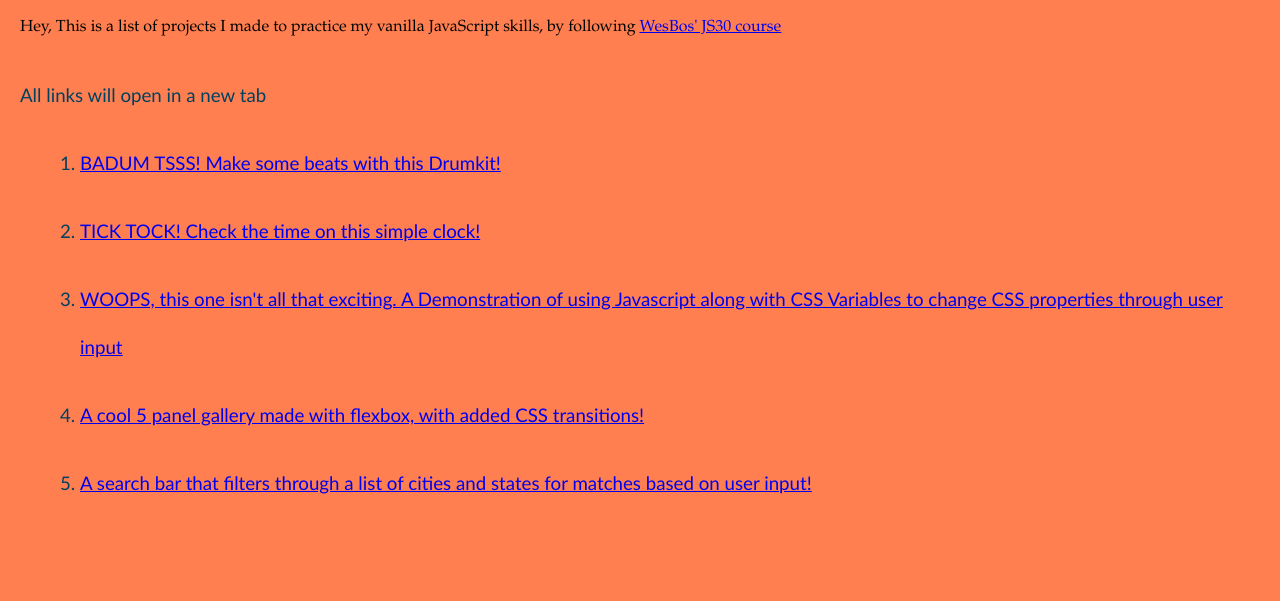
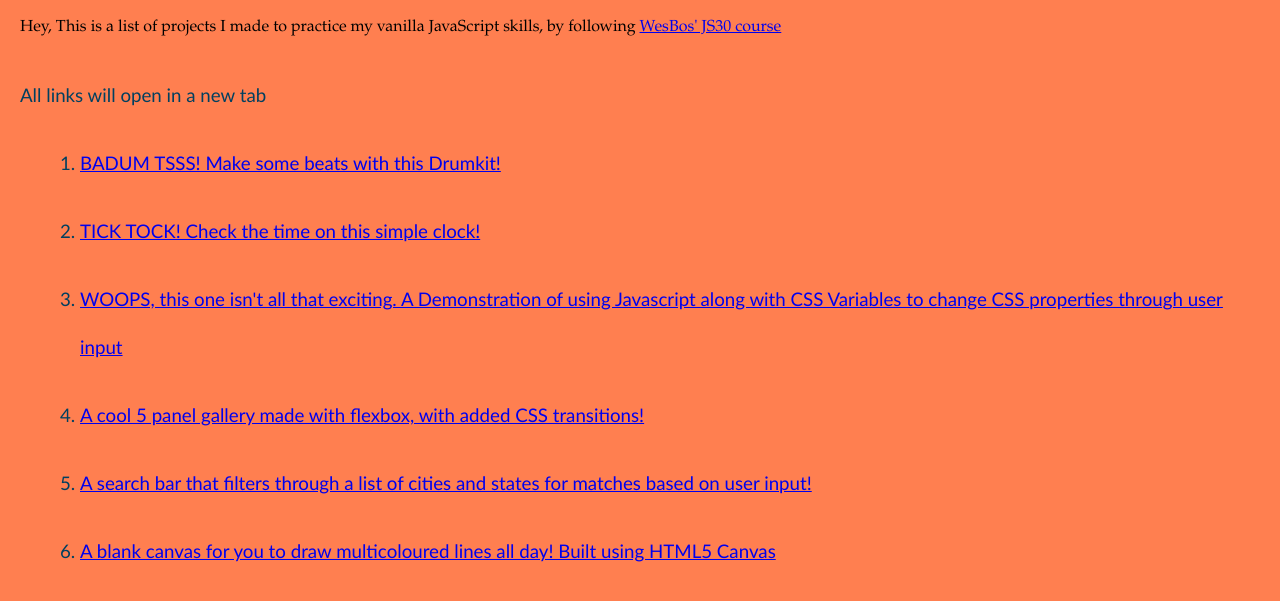
Before and after one commit to reubengt/JS-30, a plain HTML site: page index.html in a window 1280 px wide. Shown: the part 85-686 px from the top of the page. Drawn offline with Linux system fonts and the light colour scheme.

Commit message:
add link to canvas project to homepage

```diff
--- a/index.html
+++ b/index.html
@@ -18,6 +18,7 @@
     <li><a href="cssvariables/index.html" target=_blank>WOOPS, this one isn't all that exciting. A Demonstration of using Javascript along with CSS Variables to change CSS properties through user input</a></li>
     <li><a href="flexpanelgallery/index.html" target=_blank>A cool 5 panel gallery made with flexbox, with added CSS transitions!</a></li>
     <li><a href="typeahead/index.html" target=_blank>A search bar that filters through a list of cities and states for matches based on user input!</a></li>
+    <li><a href="canvas/index.html" target=_blank>A blank canvas for you to draw multicoloured lines all day! Built using HTML5 Canvas</a></li>
   </ol>
 </body>
 </html>
```
